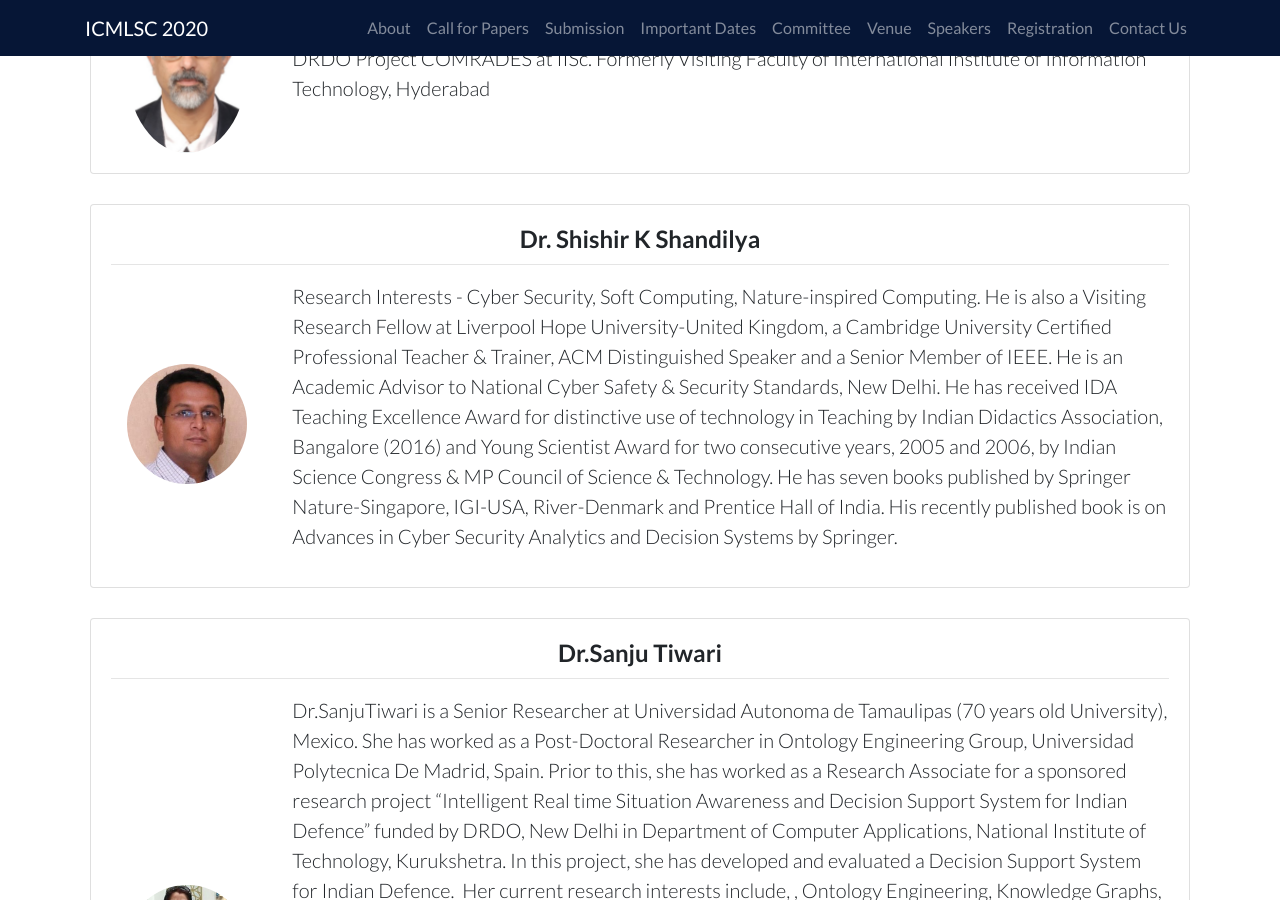
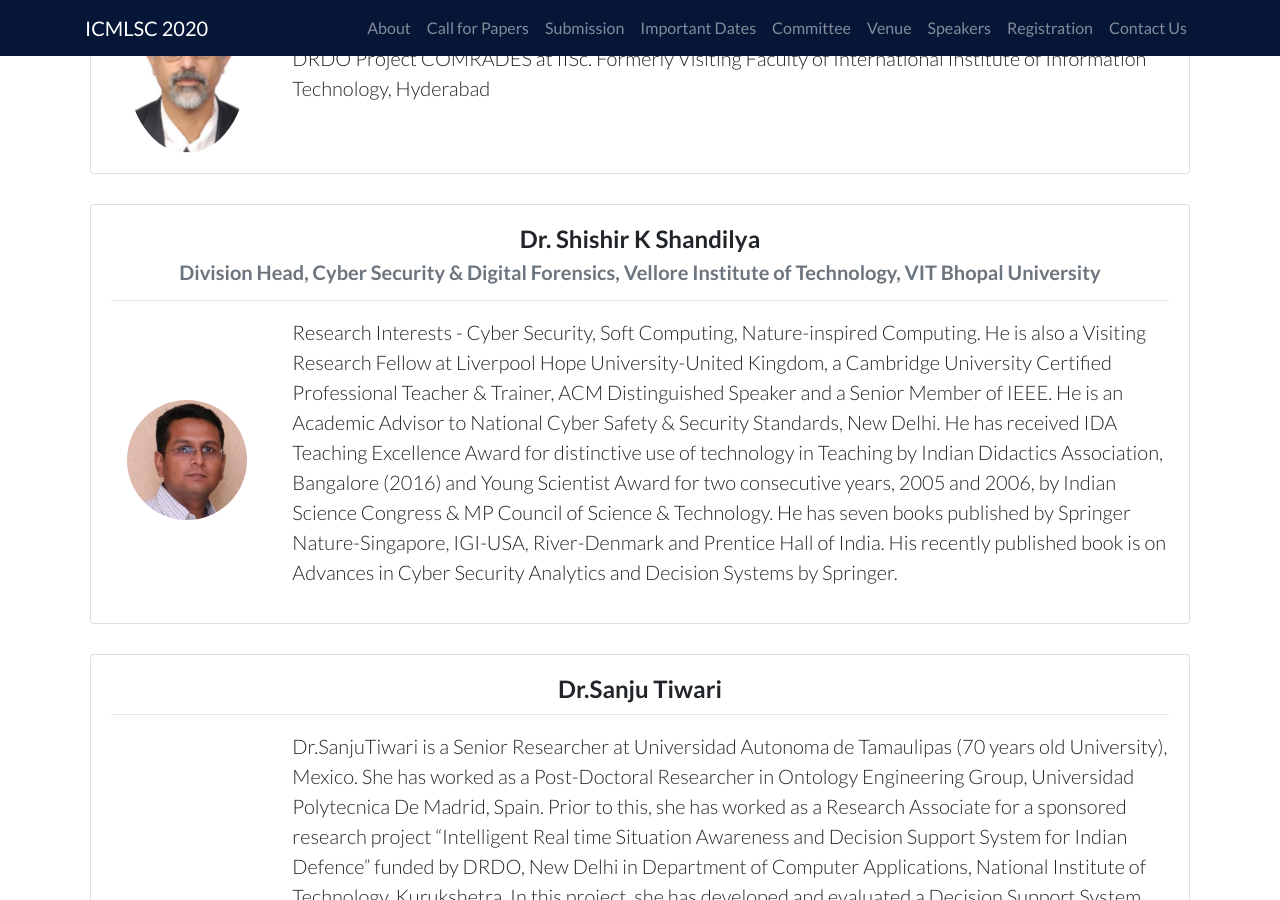
Before and after one commit to ieeevardhaman/icmlsc-website, a Jekyll site: the page built from pages/speakers.html, in a window 1280 px wide and 900 px high, scrolled down 2748 px. Built offline with Jekyll 4.4.1, drawn with Linux system fonts in a browser that asks for light colours.

Commit message:
Update speakers.yml

```diff
--- a/_data/speakers.yml
+++ b/_data/speakers.yml
@@ -65,7 +65,7 @@
     Formerly Visiting Faculty of International Institute of Information Technology, Hyderabad
 
 - name: Dr. Shishir K Shandilya
-  designation:
+  designation: Division Head, Cyber Security & Digital Forensics, Vellore Institute of Technology, VIT Bhopal University
   image: drsks.jpg
   text: >-
     Research Interests - Cyber Security, Soft Computing, Nature-inspired Computing.
```
